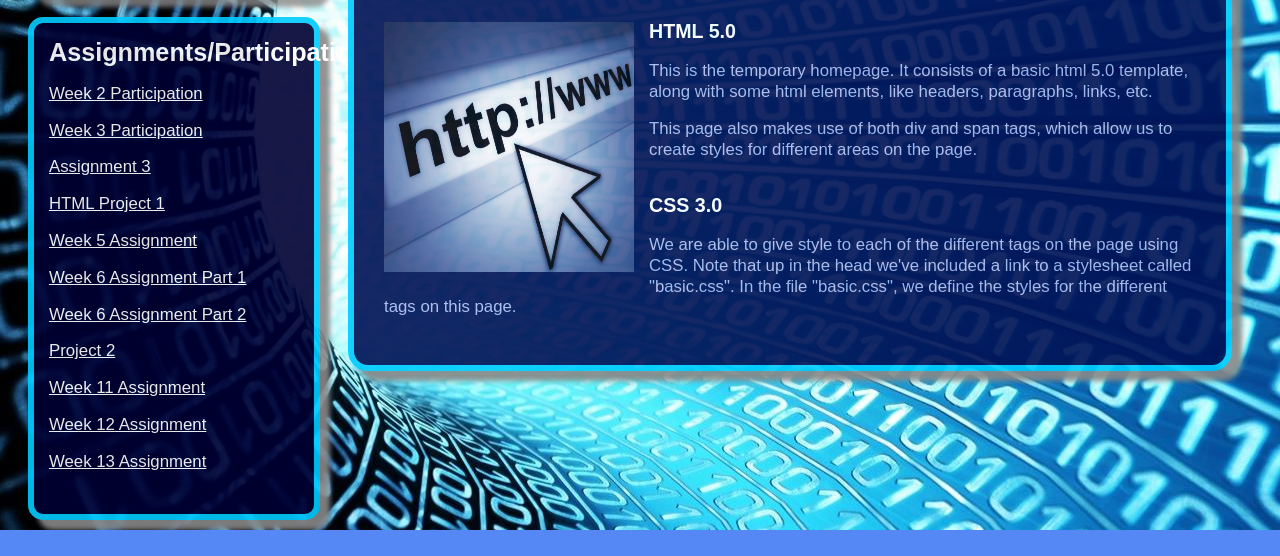
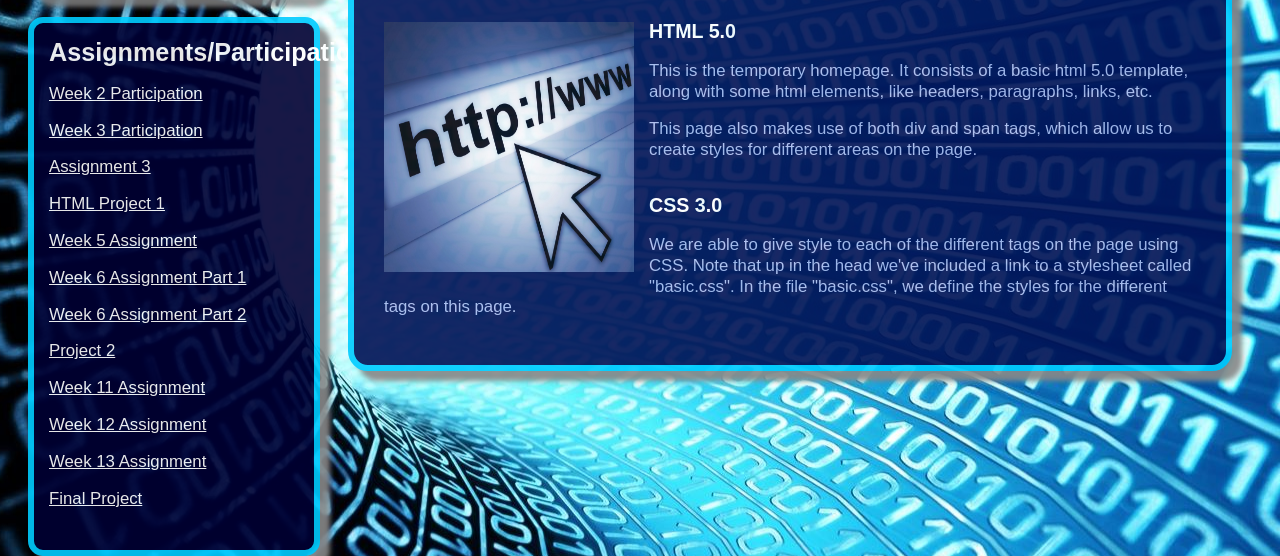
Before and after one commit to DylanRich/CS-2350, a plain HTML site: page index.html in a window 1280 px wide. Shown: the part 270-826 px from the top of the page. Before the commit the page ends 800 px from the top, so only its background shows below. Drawn offline with Linux system fonts and the light colour scheme; a script that the page names is missing.

Commit message:
Final Project

```diff
--- a/index.html
+++ b/index.html
@@ -60,6 +60,10 @@
 				<a href="Assignments/Week13/index.html" target="_blank">Week 13 Assignment</a>
 			</p>
 
+			<p>
+				<a href="Assignments/FinalProject/index.html" target="_blank">Final Project</a>
+			</p>
+
 		 </div><!--side2-->
       </div> <!-- side -->
       <div id = "main">
```
Also changed, not shown: Assignments/FinalProject/index.html (added, +13 -0 lines).
